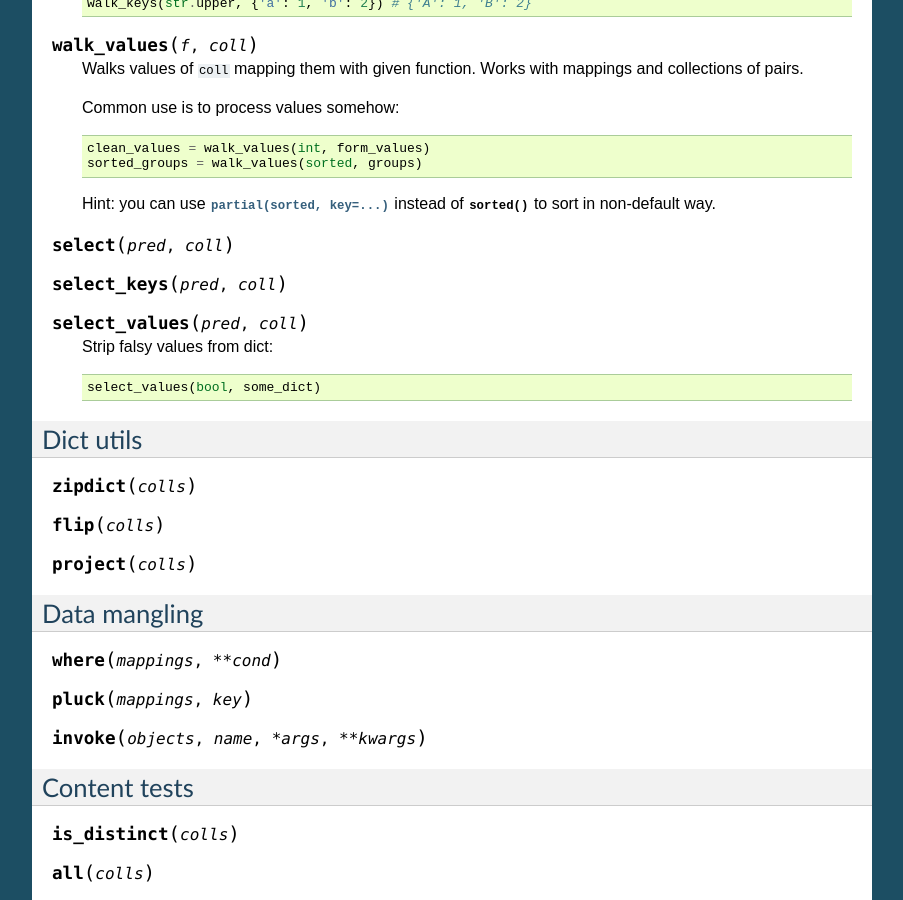
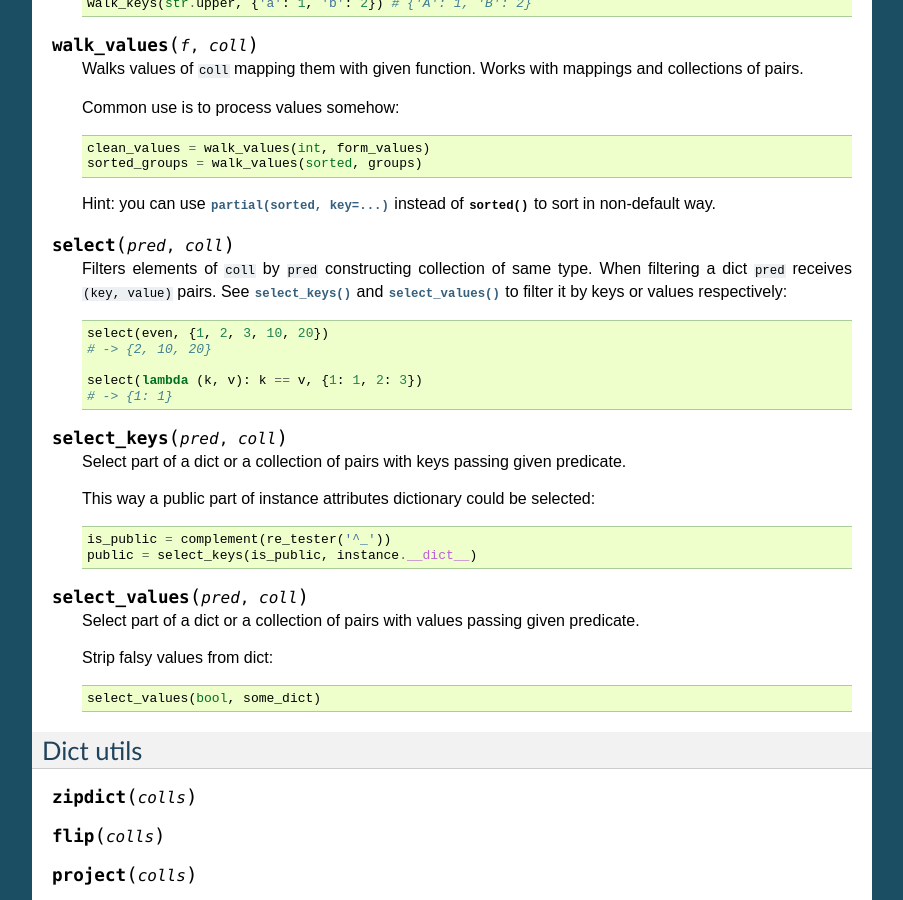
Before and after one commit to Jamaal224/funcy, a Sphinx documentation site: the page built from docs/colls.rst, in a window 1280 px wide and 900 px high, scrolled down 993 px. Shown: the whole window, without its empty margins (198-1101 px from the left). Built offline with Sphinx 7.4.7, drawn with Linux system fonts in a browser that asks for light colours; pages that are not in the unit, such as notebooks, are missing from menus.

Commit message:
Docs for select*()

```diff
--- a/docs/colls.rst
+++ b/docs/colls.rst
@@ -72,8 +72,27 @@ Transform and select
 
 
 .. function:: select(pred, coll)
+
+    Filters elements of ``coll`` by ``pred`` constructing collection of same type. When filtering a dict ``pred`` receives ``(key, value)`` pairs. See :func:`select_keys` and :func:`select_values` to filter it by keys or values respectively::
+
+        select(even, {1, 2, 3, 10, 20})
+        # -> {2, 10, 20}
+
+        select(lambda (k, v): k == v, {1: 1, 2: 3})
+        # -> {1: 1}
+
 .. function:: select_keys(pred, coll)
+
+    Select part of a dict or a collection of pairs with keys passing given predicate.
+
+    This way a public part of instance attributes dictionary could be selected::
+
+        is_public = complement(re_tester('^_'))
+        public = select_keys(is_public, instance.__dict__)
+
 .. function:: select_values(pred, coll)
+
+    Select part of a dict or a collection of pairs with values passing given predicate.
 
     Strip falsy values from dict::
 
```
